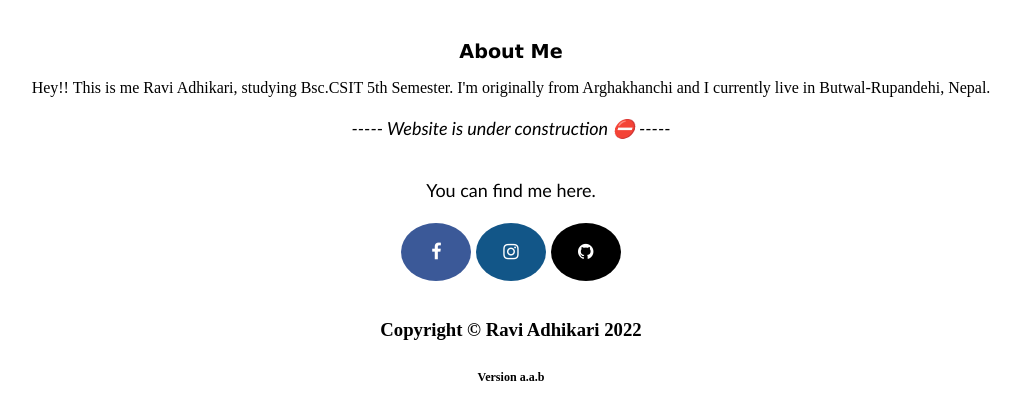
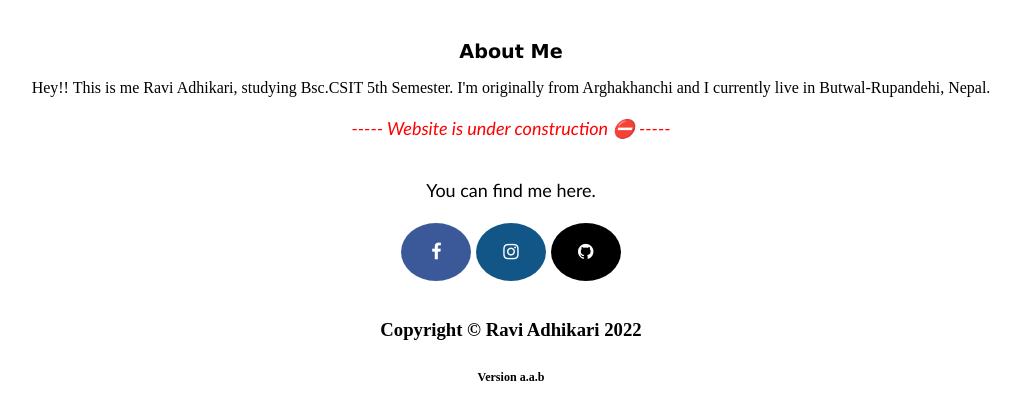
Before and after one commit to Ravi056/My_Web, a plain HTML site: page index.html in a window 1280 px wide. Shown: the part 91-510 px from the top of the page, without its empty margins (129-1150 px from the left). Drawn offline with Linux system fonts and the light colour scheme.

Commit message:
Update index.css

```diff
--- a/index.css
+++ b/index.css
@@ -100,6 +100,6 @@ footer{
     font-weight: bold;
     font-family: Rockwell;
 }
-#u_cons{
+.u_cons{
     color:red;
 }
```
